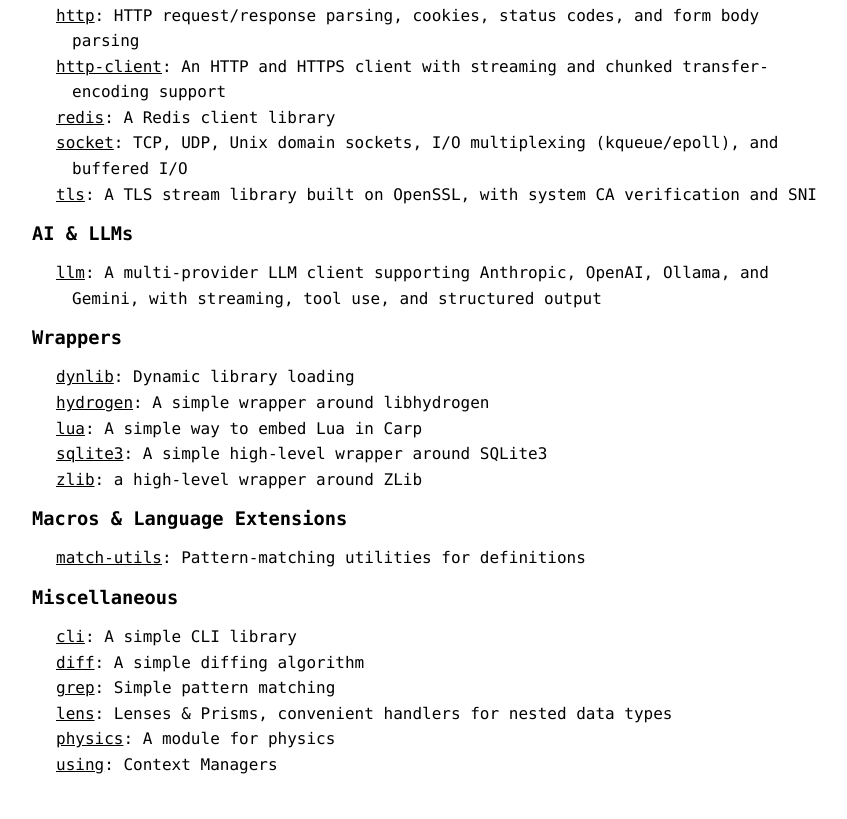
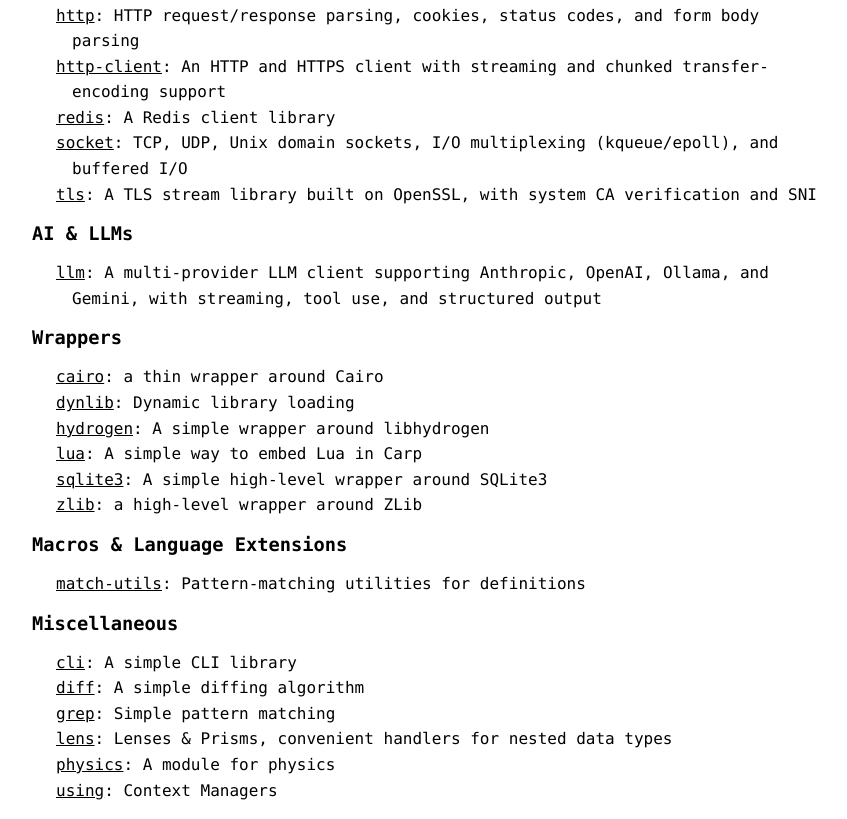
Before and after one commit to carpentry-org/website, a plain HTML site: page index.html in a window 1280 px wide. Shown: the part 974-1793 px from the top of the page, without its empty margins (208-1055 px from the left). Before the commit the page ends 1768 px from the top, so only its background shows below. Drawn offline with Linux system fonts and the light colour scheme.

Commit message:
published cairo

```diff
--- a/index.html
+++ b/index.html
@@ -68,6 +68,7 @@
       </ul>
       <h3>Wrappers</h3>
       <ul>
+        <li><a href="/cairo">cairo</a>: a thin wrapper around Cairo</li>
         <li><a href="/dynlib">dynlib</a>: Dynamic library loading</li>
         <li><a href="/hydrogen">hydrogen</a>: A simple wrapper around libhydrogen</li>
         <li><a href="/lua">lua</a>:  A simple way to embed Lua in Carp</li>
```
